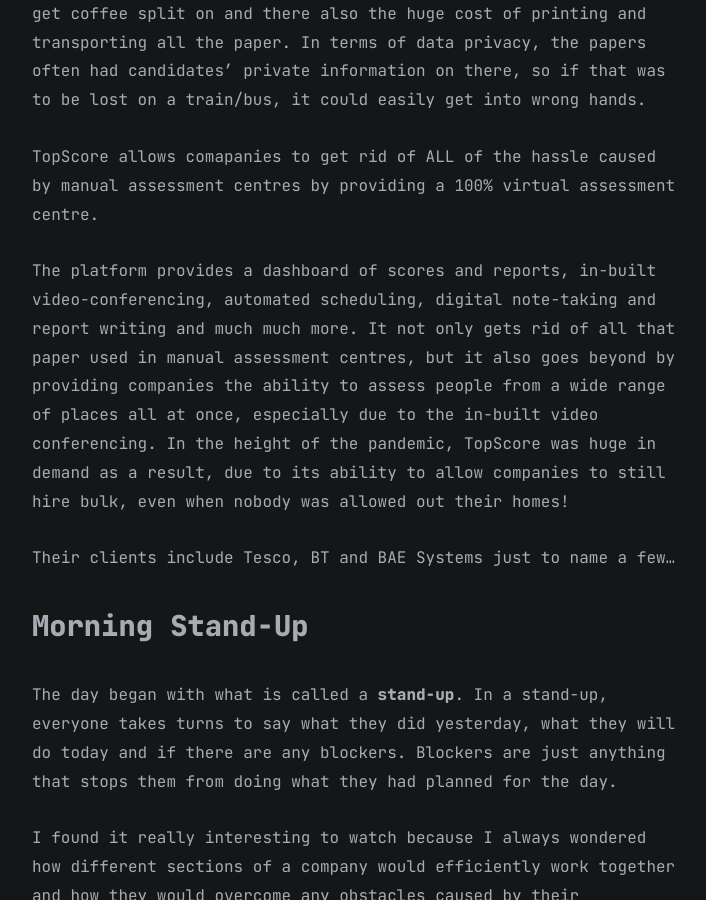
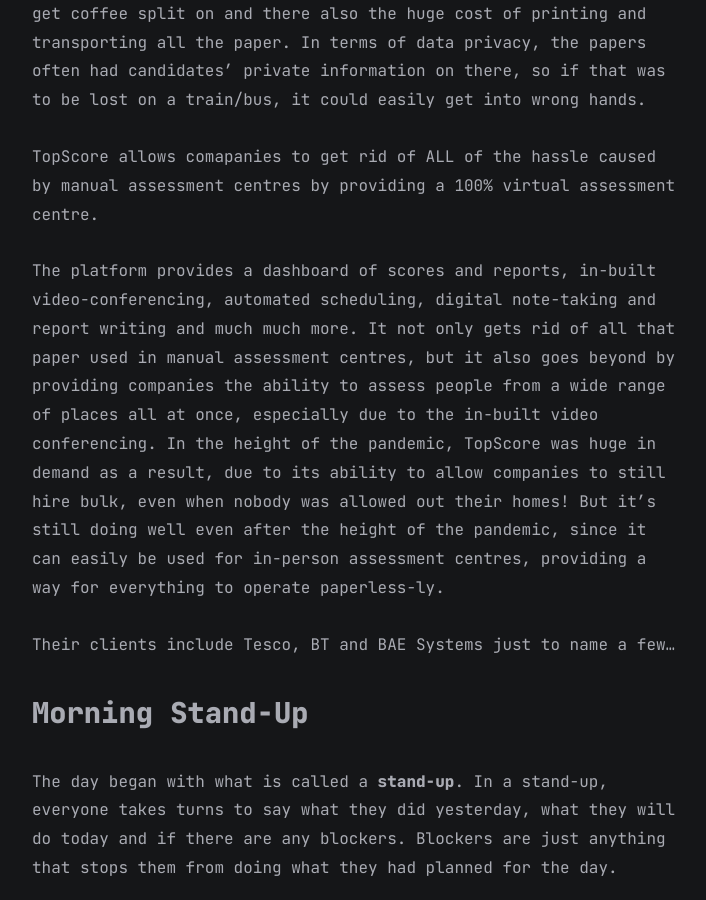
Before and after one commit to ashwins-code/ashwins-code.github.io, a Jekyll site: the page built from _posts/2022-03-20-work-experience.md, in a window 1280 px wide and 900 px high, scrolled down 1042 px. Shown: the whole window, without its empty margins (283-989 px from the left). Built offline with Jekyll 4.4.1, drawn with Linux system fonts in a browser that asks for light colours.

Commit message:
Update 2022-03-20-work-experience.md

```diff
--- a/_posts/2022-03-20-work-experience.md
+++ b/_posts/2022-03-20-work-experience.md
@@ -17,7 +17,7 @@ This of course was a huge hassle, as papers would often get lost, get coffee spl
 
 TopScore allows comapanies to get rid of ALL of the hassle caused by manual assessment centres by providing a 100% virtual assessment centre.
 
-The platform provides a dashboard of scores and reports, in-built video-conferencing, automated scheduling, digital note-taking and report writing and much much more. It not only gets rid of all that paper used in manual assessment centres, but it also goes beyond by providing companies the ability to assess people from a wide range of places all at once, especially due to the in-built video conferencing. In the height of the pandemic, TopScore was huge in demand as a result, due to its ability to allow companies to still hire bulk, even when nobody was allowed out their homes!
+The platform provides a dashboard of scores and reports, in-built video-conferencing, automated scheduling, digital note-taking and report writing and much much more. It not only gets rid of all that paper used in manual assessment centres, but it also goes beyond by providing companies the ability to assess people from a wide range of places all at once, especially due to the in-built video conferencing. In the height of the pandemic, TopScore was huge in demand as a result, due to its ability to allow companies to still hire bulk, even when nobody was allowed out their homes! But it's still doing well even after the height of the pandemic, since it can easily be used for in-person assessment centres, providing a way for everything to operate paperless-ly.
 
 Their clients include Tesco, BT and BAE Systems just to name a few...
 
```
